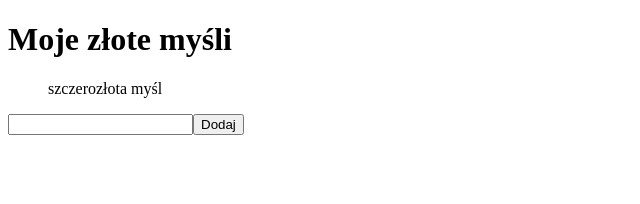
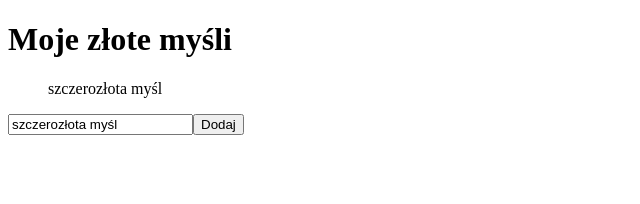
Before and after one commit to GeorgeDev012/Amiw, an Angular app: page / in a window 1280 px wide. Shown: the top 204 px of the page, without its empty margins (0-640 px from the left). Built offline with nearby package versions, Linux system fonts and the light colour scheme.

Commit message:
Property binding

```diff
--- a/src/app/app.component.html
+++ b/src/app/app.component.html
@@ -1,5 +1,5 @@
 <!--The content below is only a placeholder and can be replaced.-->
 <h1>Moje złote myśli</h1>
 <ul>{{text}}</ul>
-<input type="text" (input)="text = $event.traget.value">
-<button>Dodaj</button>
+<input type="text" [value]="text" (input)="text = $event.traget.value">
+<button (click)="addThought()">Dodaj</button>
--- a/src/app/app.component.ts
+++ b/src/app/app.component.ts
@@ -7,4 +7,11 @@ import { Component } from '@angular/core';
 })
 export class AppComponent {
   public text: String = "szczerozłota myśl"
+  public thoughts: Array<String> = []
+
+  public addThought(): void {
+    this.thoughts.push(this.text)
+    console.log(this.thoughts)
+    this.text = ""
+  }
 }
```
